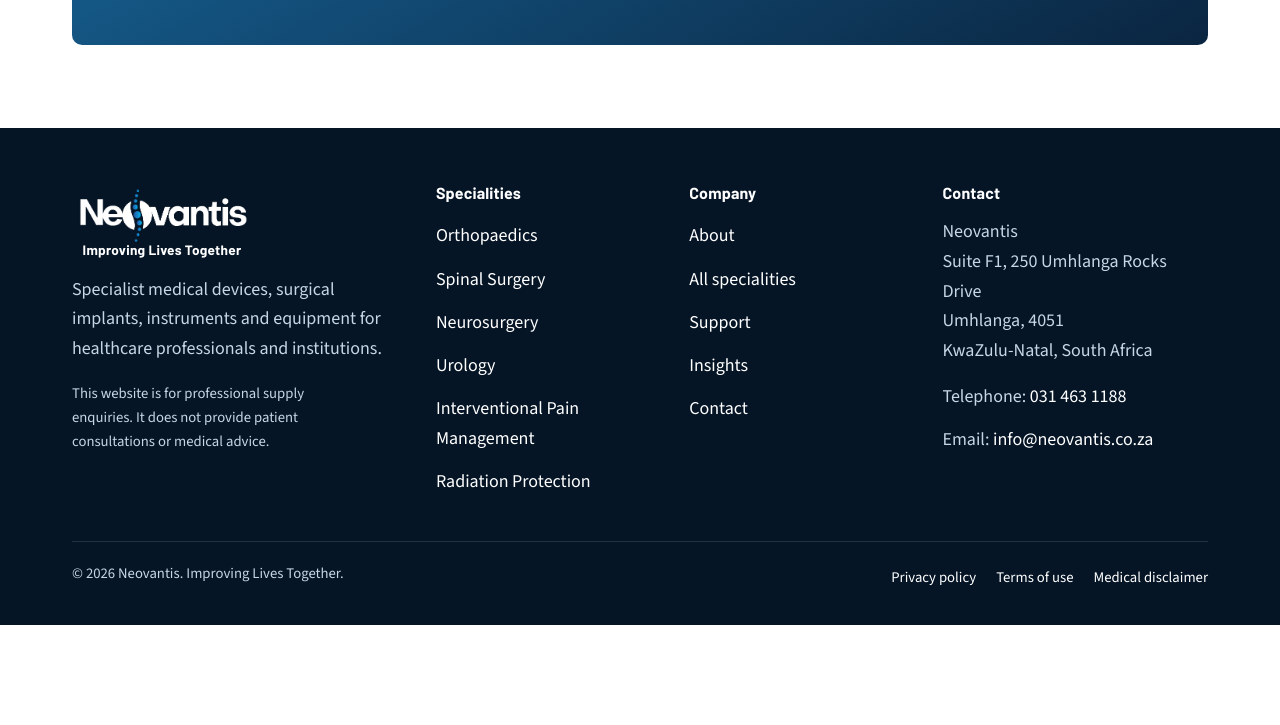
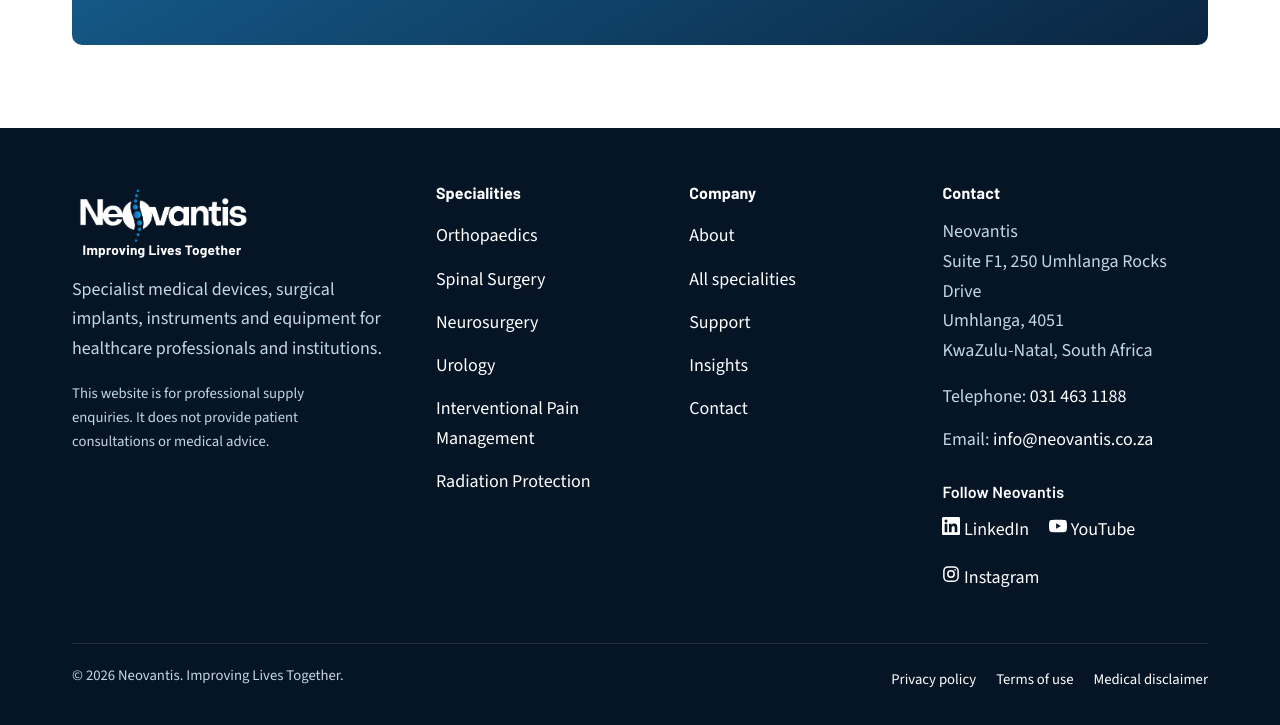
Before and after one commit to neovantismedical-cpu/neovantis-site, an Astro site in the folder neovantis-site/: page / in a window 1280 px wide. Shown: the part 4766-5491 px from the top of the page. Before the commit the page ends 5391 px from the top, so only its background shows below. Built offline with nearby package versions, Linux system fonts and the light colour scheme; Astro itself is replaced by a stand-in of ours; no server answers.

Commit message:
Add Follow Neovantis social links to footer and Organization sameAs
Co-Authored-By: Claude Opus 5.5 <noreply@anthropic.com>

```diff
--- a/neovantis-site/src/components/Footer.astro
+++ b/neovantis-site/src/components/Footer.astro
@@ -46,6 +46,21 @@ const a = business.address;
           <li>Telephone: <a href={business.phone.href}>{business.phone.display}</a></li>
           <li>Email: <a href={`mailto:${business.email}`}>{business.email}</a></li>
         </ul>
+        <div class="footer-social">
+          <h3 id="footer-social-heading">Follow Neovantis</h3>
+          <ul aria-labelledby="footer-social-heading">
+            {business.social.map((s) => (
+              <li>
+                <a href={s.href} rel="noopener">
+                  {s.icon === 'linkedin' && <svg viewBox="0 0 24 24" width="18" height="18" aria-hidden="true" fill="currentColor"><path d="M20.45 20.45h-3.56v-5.57c0-1.33-.02-3.04-1.85-3.04-1.85 0-2.14 1.45-2.14 2.94v5.67H9.35V9h3.41v1.56h.05c.48-.9 1.64-1.85 3.37-1.85 3.6 0 4.27 2.37 4.27 5.46v6.28zM5.34 7.43a2.06 2.06 0 1 1 0-4.13 2.06 2.06 0 0 1 0 4.13zM7.12 20.45H3.56V9h3.56v11.45zM22.22 0H1.77C.79 0 0 .77 0 1.73v20.54C0 23.23.79 24 1.77 24h20.45c.98 0 1.78-.77 1.78-1.73V1.73C24 .77 23.2 0 22.22 0z"/></svg>}
+                  {s.icon === 'youtube' && <svg viewBox="0 0 24 24" width="18" height="18" aria-hidden="true" fill="currentColor"><path d="M23.5 6.19a3.02 3.02 0 0 0-2.12-2.14C19.5 3.55 12 3.55 12 3.55s-7.5 0-9.38.5A3.02 3.02 0 0 0 .5 6.19 31.6 31.6 0 0 0 0 12a31.6 31.6 0 0 0 .5 5.81 3.02 3.02 0 0 0 2.12 2.14c1.88.5 9.38.5 9.38.5s7.5 0 9.38-.5a3.02 3.02 0 0 0 2.12-2.14A31.6 31.6 0 0 0 24 12a31.6 31.6 0 0 0-.5-5.81zM9.55 15.57V8.43L15.82 12l-6.27 3.57z"/></svg>}
+                  {s.icon === 'instagram' && <svg viewBox="0 0 24 24" width="18" height="18" aria-hidden="true" fill="none" stroke="currentColor" stroke-width="2"><rect x="2.5" y="2.5" width="19" height="19" rx="5.5"/><circle cx="12" cy="12" r="4.25"/><circle cx="17.6" cy="6.4" r="1.1" fill="currentColor" stroke="none"/></svg>}
+                  <span>{s.name}</span>
+                </a>
+              </li>
+            ))}
+          </ul>
+        </div>
       </div>
     </div>
 
--- a/neovantis-site/src/config/site.ts
+++ b/neovantis-site/src/config/site.ts
@@ -37,6 +37,12 @@ export const business = {
   logo: '/images/neovantis-logo.png',
   // Same artwork with the baked-in tagline removed; the tagline is rendered as live text beside it.
   logoMark: '/images/neovantis-logo-mark.png',
+  // Official company profiles, confirmed by Neovantis. Used in the footer and in Organization sameAs.
+  social: [
+    { name: 'LinkedIn', icon: 'linkedin', href: 'https://za.linkedin.com/company/neovantis' },
+    { name: 'YouTube', icon: 'youtube', href: 'https://www.youtube.com/@Neovantis' },
+    { name: 'Instagram', icon: 'instagram', href: 'https://www.instagram.com/neovantis/' },
+  ],
 } as const;
 
 /** Image or icon shown at the top of a credential card */
--- a/neovantis-site/src/lib/schema.ts
+++ b/neovantis-site/src/lib/schema.ts
@@ -20,6 +20,7 @@ export function organizationSchema() {
       postalCode: business.address.postalCode,
       addressCountry: business.address.countryCode,
     },
+    sameAs: business.social.map((s) => s.href),
   };
 }
 
--- a/neovantis-site/src/styles/global.css
+++ b/neovantis-site/src/styles/global.css
@@ -389,6 +389,11 @@ h4 { font-size: 1.1rem; font-weight: 600; }
 .footer-bottom { border-top: 1px solid rgba(255,255,255,0.12); margin-top: 2.5rem; padding-top: 1.25rem; display: flex; flex-wrap: wrap; gap: 0.75rem 1.5rem; justify-content: space-between; font-size: 0.92rem; }
 .footer-bottom ul { display: flex; flex-wrap: wrap; gap: 0.5rem 1.25rem; }
 .footer-note { font-size: 0.92rem; }
+.footer-social { margin-top: 1.5rem; }
+.site-footer .footer-social h3 { font-size: 1rem; color: #fff; margin: 0 0 0.6rem; letter-spacing: 0.01em; }
+.footer-social ul { display: flex; flex-wrap: wrap; gap: 0.25rem 1.25rem; }
+.footer-social a { display: inline-flex; align-items: center; gap: 0.45rem; min-height: 44px; padding-block: 0; }
+.footer-social svg { flex: none; }
 
 .draft-banner { background: #fff3d6; color: #3f2d00; text-align: center; padding: 0.5rem 1rem; font-size: 0.95rem; border-bottom: 1px solid #e9c46a; }
 
```
